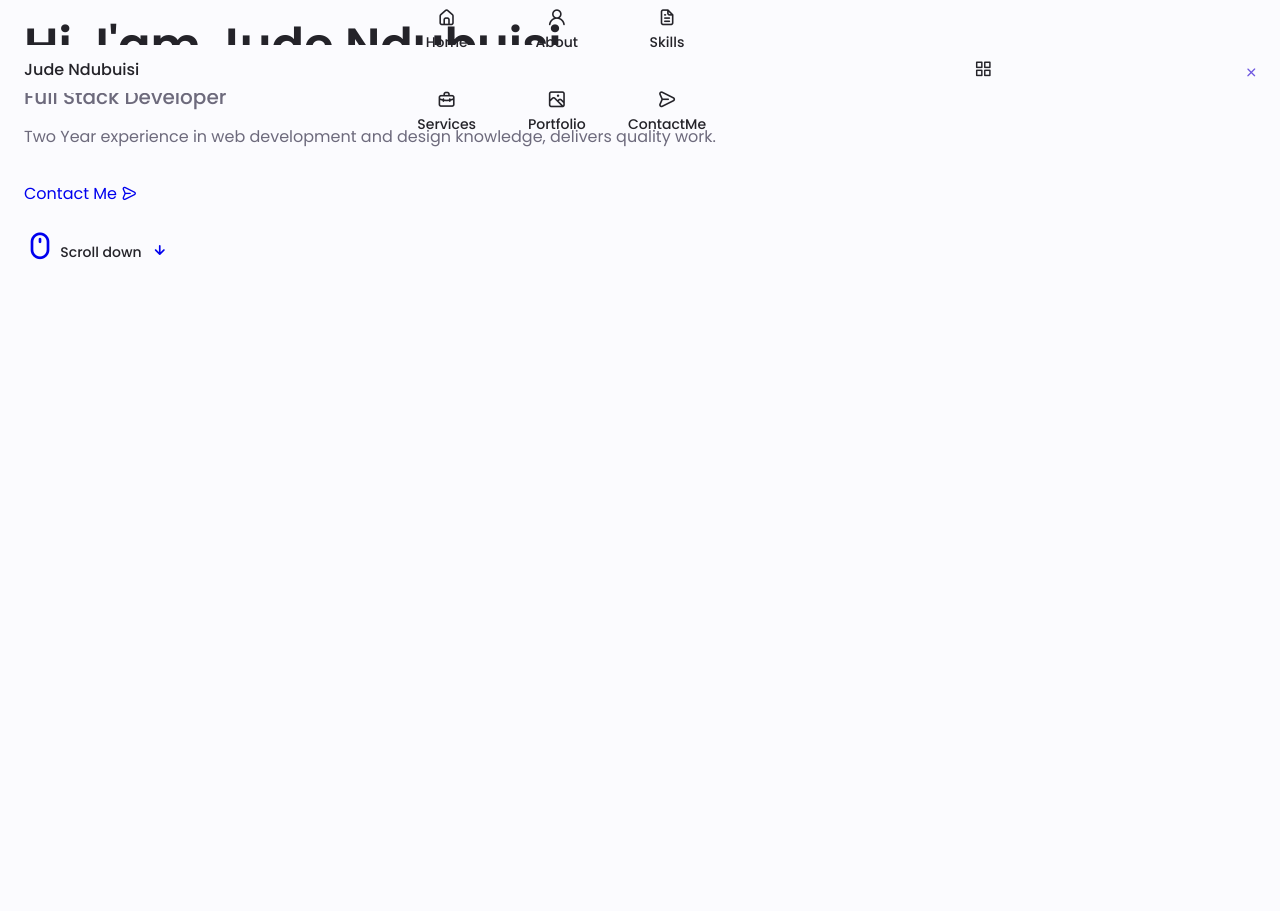
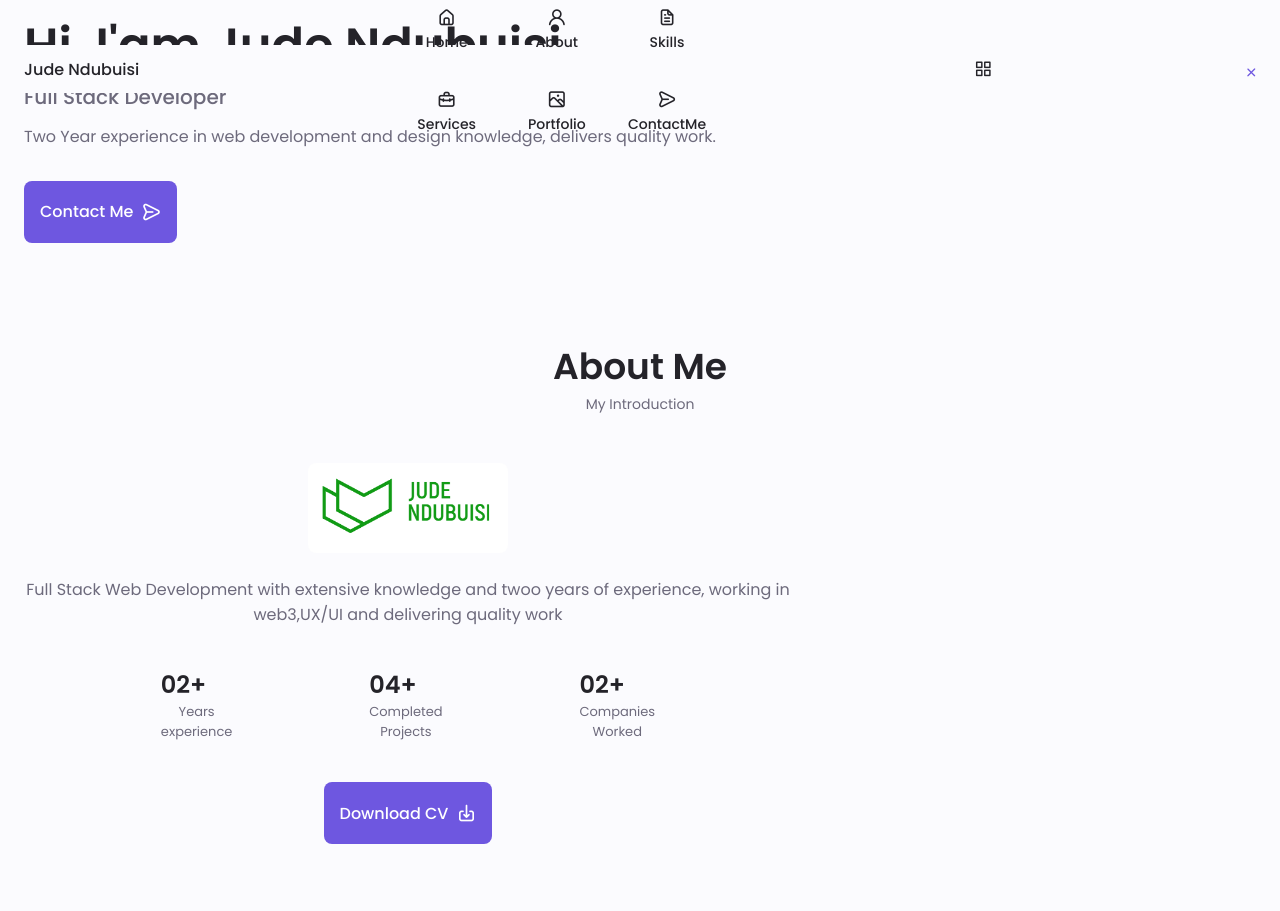
Before and after one commit to CodeJude/First_Portfolio, a plain HTML site: page index.html in a window 1280 px wide. Shown: the part 707-1618 px from the top of the page. Before the commit the page ends 1089 px from the top, so only its background shows below. Drawn offline with nearby package versions, Linux system fonts and the light colour scheme.

Commit message:
add some about me section

```diff
--- a/assets/css/styles.css
+++ b/assets/css/styles.css
@@ -281,9 +281,9 @@ img{
     margin-bottom: var(--mb-2);
 }
 
-/* .home__scroll{
-    /* display: none; */
-/* } */ */
+.home__scroll{
+    display: none;
+}
 
 .home__scroll-button{
     color: var(--first-color);
@@ -309,9 +309,67 @@ img{
     font-size: 1.25rem;
 }
 /* buttons */
+.button{
+    display: inline-block;
+    background-color: var(--first-color);
+    color: #FFF;
+    padding: 1rem;
+    border-radius: .5rem;
+    font-weight: var(--font-medium);
+}
 
+.button:hover{
+    background-color: var(--first-color-alt);
+}
+.button__icon{
+    font-size: 1.25rem;
+    margin-left: var(--mb-0-5);
+    transition: .3s;
+}
+
+.button--flex{
+    display: inline-flex;
+    align-items: center;
+}
 /* About */
+.about__img{
+    width: 200px;
+    border-radius: .5rem;
+    justify-self: center;
+    align-items: center;
+}
 
+.about__description{
+    text-align: center;
+    margin-bottom: var(--mb-2-5);
+}
+
+.about__info{
+    display: flex;
+    justify-content: space-evenly;
+    margin-bottom: var(--mb-2-5);
+}
+
+.about__info-title{
+    font-size: var(--h2-font-size);
+    font-weight: var(--font-semi-bold);
+    color: var(--title-color);
+}
+
+.about__info-name{
+    font-size: var(--smaller-font-size);
+}
+
+.about__info-name,
+.about__info-name{
+    display: block;
+    text-align: center;
+}
+
+.about__buttons{
+    display: flex;
+    justify-content: center;
+}
 /* Skills */
 
 /* Qualification */
--- a/index.html
+++ b/index.html
@@ -95,7 +95,7 @@
             </div>
           </div>
           <div class="home__scroll">
-            <a href="#about" class="home__scroll button button--flex">
+            <a href="#about" class="home__scroll-button button--flex">
               <i class="uil uil-mouse-alt home__scroll-mouse"></i>
               <span class="home__scroll-name">Scroll down</span>
               <i class="uil uil-arrow-down home__scroll-arrow"></i>
@@ -103,6 +103,46 @@
           </div>
         </div>
       </section>
+
+      <!-- About -->
+      <section class="about section" id="about">
+        <h2 class="section__title">About Me</h2>
+        <span class="section__subtitle">My Introduction</span>
+
+        <div class="about__container container grid">
+          <img src="assets/img/jude-ndubuisi-fav.png" alt="" class="about__img">
+
+          <div class="about__data">
+            <p class="about__description">Full Stack Web Development with extensive knowledge and twoo years of experience, working in web3,UX/UI and delivering quality work</p>
+
+            <div class="about__info">
+              <div>
+                <span class="about__info-title">02+</span>
+                <span class="about__info-name">Years <br> experience</span>
+              </div>
+
+              <div>
+                <span class="about__info-title">04+</span>
+                <span class="about__info-name">Completed <br> Projects</span>
+              </div>
+
+              <div>
+                <span class="about__info-title">02+</span>
+                <span class="about__info-name">Companies <br> Worked</span>
+              </div>
+            </div>
+
+            <div class="about__buttons">
+              <a download="" href="assets/pdf/cv-sample.dotx" class="button button--flex">
+                Download CV <i class="uil uil-download-alt button__icon"></i>
+              </a>
+            </div>
+          </div>
+        </div>
+      </section>
+
+      <!-- Skills -->
+
     </main>
 
     <!-- Sniper JS -->
```
Also changed, not shown: 1 other file.
